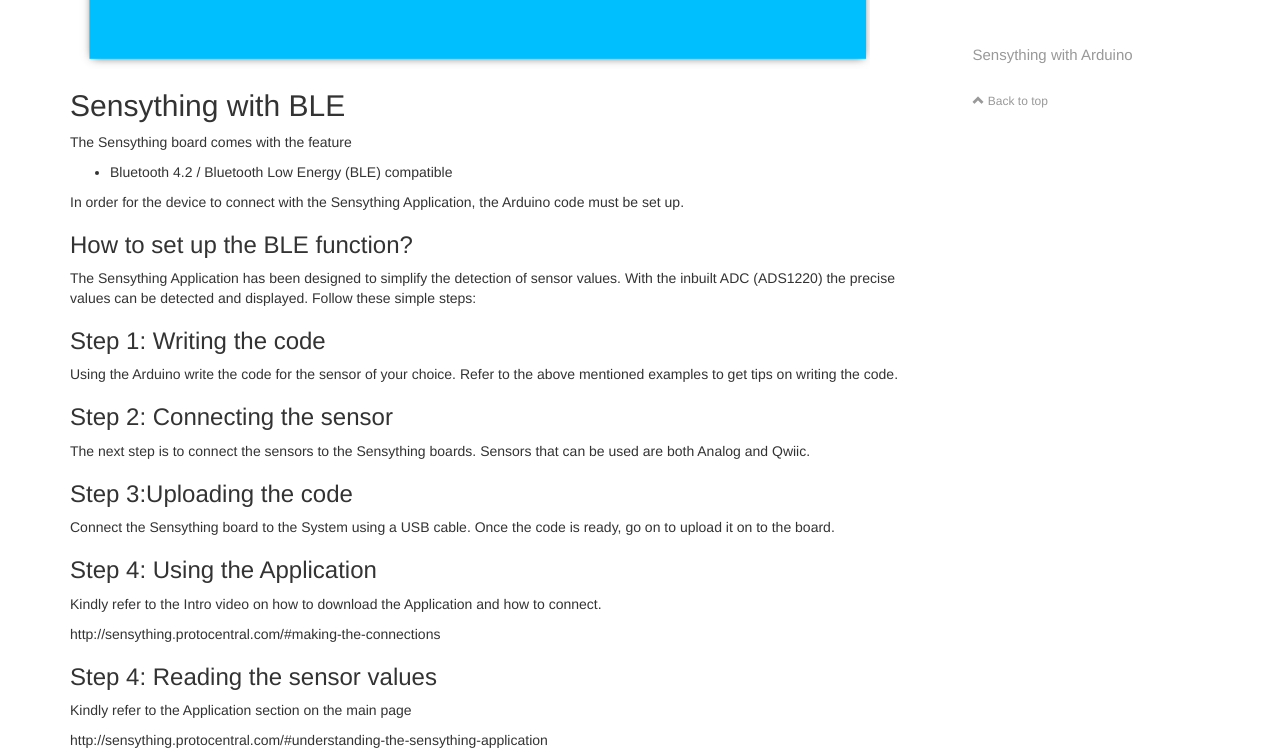
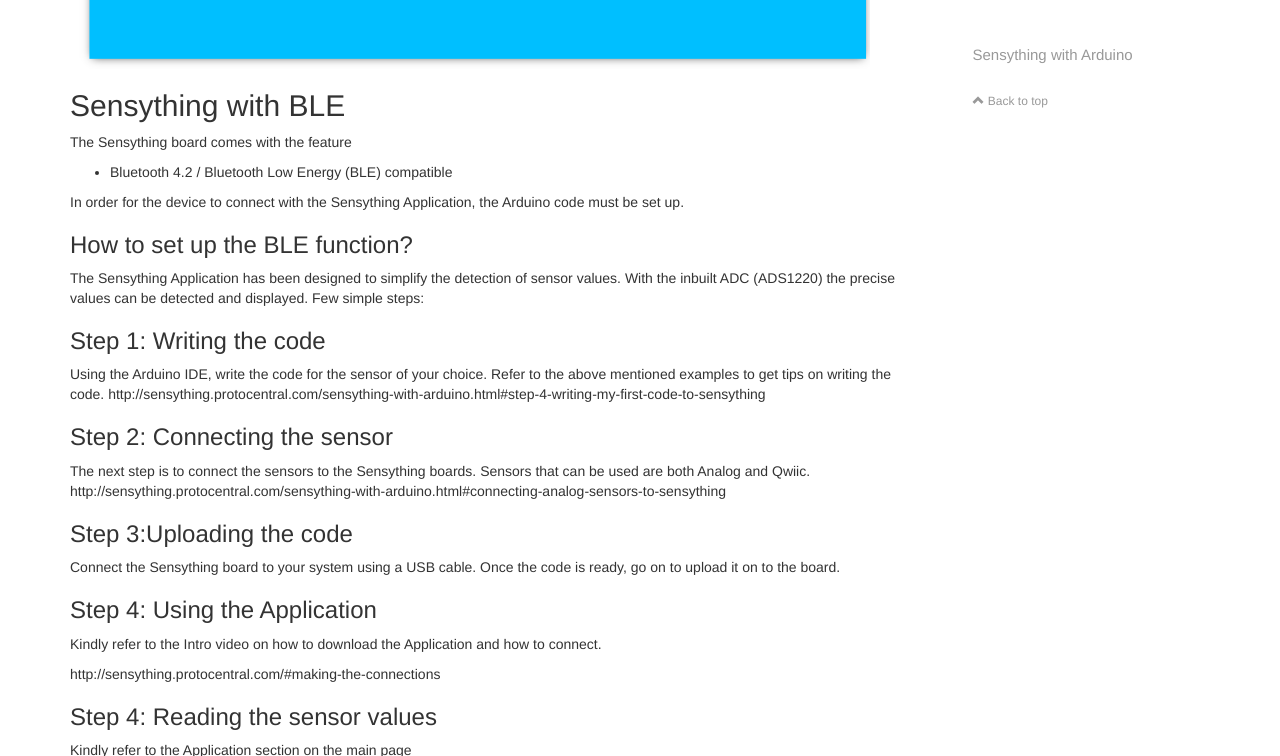
Before and after one commit to Protocentral/protocentral_sensything, a Jekyll site: the page built from docs/sensything-with-arduino.md, in a window 1280 px wide and 900 px high, scrolled down 10421 px, cut to the strip 0-756 px from the top of the window. Built offline with Jekyll 4.4.1, drawn with Linux system fonts in a browser that asks for light colours; nearby versions of some CDN libraries; our own code applies the rules of GitHub Pages for plain Markdown files; comment, search, counter and statistics services are not loaded; some of the changed text lies outside the part shown.

Commit message:
Update sensything-with-arduino.md

```diff
--- a/docs/sensything-with-arduino.md
+++ b/docs/sensything-with-arduino.md
@@ -200,7 +200,7 @@
 
 ### How to Use Sensything along with a Web Server
 
-By equipping sensything  you can turn it into a web server, and by accessing that server with a browser running on any computer connected to the same network or the soft-AP available in sensything, you can
+By equipping Sensything  you can turn it into a web server, and by accessing that server with a browser running on any computer connected to the same network or the soft-AP available in sensything, you can
 * Read a value of a sensor (using simple HTML).
 
 ### Step 1: Writing Code to Web Server
@@ -259,16 +259,18 @@
 
 ### How to set up the BLE function?
 
-The Sensything  Application has been designed to simplify the detection of sensor values. With the inbuilt ADC (ADS1220) the precise values can be detected and displayed. Follow these simple steps:
+The Sensything  Application has been designed to simplify the detection of sensor values. With the inbuilt ADC (ADS1220) the precise values can be detected and displayed. Few simple steps:
 
 ### Step 1: Writing the code
-Using the Arduino write the code for the sensor of your choice. Refer to the above mentioned examples to get tips on writing the code.
+Using the Arduino IDE, write the code for the sensor of your choice. Refer to the above mentioned examples to get tips on writing the code.
+http://sensything.protocentral.com/sensything-with-arduino.html#step-4-writing-my-first-code-to-sensything
 
 ### Step 2: Connecting the sensor
 The next step is to connect the sensors to the Sensything boards. Sensors that can be used are both Analog and Qwiic.
+http://sensything.protocentral.com/sensything-with-arduino.html#connecting-analog-sensors-to-sensything
 
 ### Step 3:Uploading the code
-Connect the Sensything board to the System using a USB cable. Once the code is ready, go on to upload it on to the board.
+Connect the Sensything board to your system using a USB cable. Once the code is ready, go on to upload it on to the board.
 
 ### Step 4: Using the Application
 Kindly refer to the Intro video on how to download the Application and how to connect.
```
